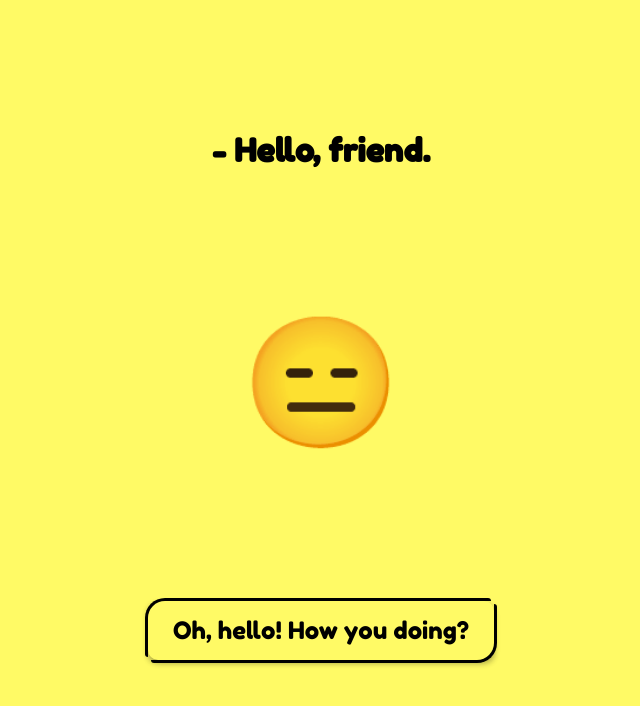
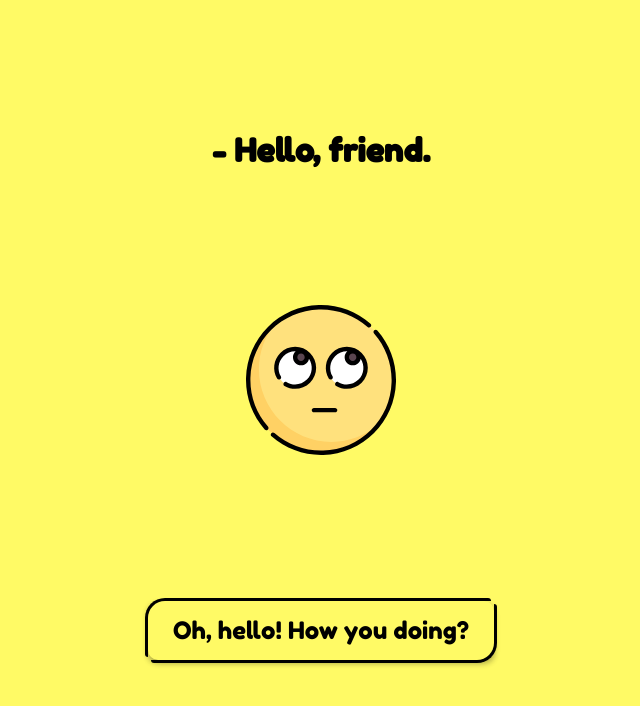
Before and after one commit to Sancho41/sad_but_happy_geek, a Vue app: page / in a window 1280 px wide. Shown: the top 706 px of the page, without its empty margins (319-959 px from the left). Built offline with nearby package versions, Linux system fonts and the light colour scheme.

Commit message:
refact: Changed emoji char to image files

```diff
--- a/src/components/Geek.vue
+++ b/src/components/Geek.vue
@@ -1,15 +1,15 @@
 <template>
   <!-- Add a class when satete reading to change position -->
   <div ref="geek" id="geek" :class="readingJoke ? 'geek-modal' : ''">
-    <span class="emoji">
+    <span ref="emoji" class="emoji">
       <!-- Change the face on state change  -->
       <transition name="fade">
-        <h1
-          :style="`animation-duration: ${100000 / happiness}ms;`"
+        <img
           :key="emotion"
-          class="emoji-enter"
-          v-html="emotion"
-        ></h1>
+          :src="require(`@/assets/svg/${emotion}`)"
+          :filename="emotion"
+          class="emoji-enter emoji-image"
+        />
       </transition>
     </span>
   </div>
@@ -18,11 +18,17 @@
 <script>
 import Vue from "vue";
 import Component from "vue-class-component";
-import { Watch } from "vue-property-decorator";
+import EmotionsUrl from "../utils/emotions";
 
 @Component
 export default class Geek extends Vue {
-  emoji = ["", this.emotion]; // Stores the last and the current emotions
+  emotions = [];
+
+  created() {
+    for (const emotion of EmotionsUrl) {
+      this.emotions.push(emotion);
+    }
+  }
 
   get readingJoke() {
     return this.$store.state.readingJoke;
@@ -34,9 +40,8 @@ export default class Geek extends Vue {
 
   get emotion() {
     const happiness = this.happiness;
-    const emotions = ["😩", "😞", "😑", "😏", "😁", "😂"];
     const index = Math.floor(happiness / 20);
-    return emotions[index];
+    return this.emotions[index];
   }
 
   increase() {
@@ -45,12 +50,6 @@ export default class Geek extends Vue {
 
   reset() {
     this.$store.dispatch("makeItSad");
-  }
-
-  @Watch("emotion")
-  emotionChange(after, before) {
-    // Change emotion on state happiness change
-    this.emoji = [before, after];
   }
 }
 </script>
@@ -79,10 +78,18 @@ export default class Geek extends Vue {
   }
 }
 
-#geek h1 {
+#geek img {
+  position: absolute;
+  width: 150px;
+  height: 150px;
+}
+
+#geek .emoji {
   position: absolute;
   transform: translate(-50%, -50%);
-  animation: pulseEmoji 3s ease infinite;
+  animation: pulseEmoji 2s ease-in-out infinite;
+  width: 150px;
+  height: 150px;
 }
 
 .fade-enter-active,
@@ -91,6 +98,6 @@ export default class Geek extends Vue {
 }
 .fade-enter,
 .fade-leave-to {
-  opacity: 0;
+  opacity: 0.6;
 }
 </style>
--- /dev/null
+++ b/src/utils/emotions.ts
@@ -0,0 +1,8 @@
+export default [
+  "003-crying.svg",
+  "008-disappointed.svg",
+  "040-thinking-1.svg",
+  "001-happy.svg",
+  "035-happy-2.svg",
+  "002-laughing.svg",
+];
```
